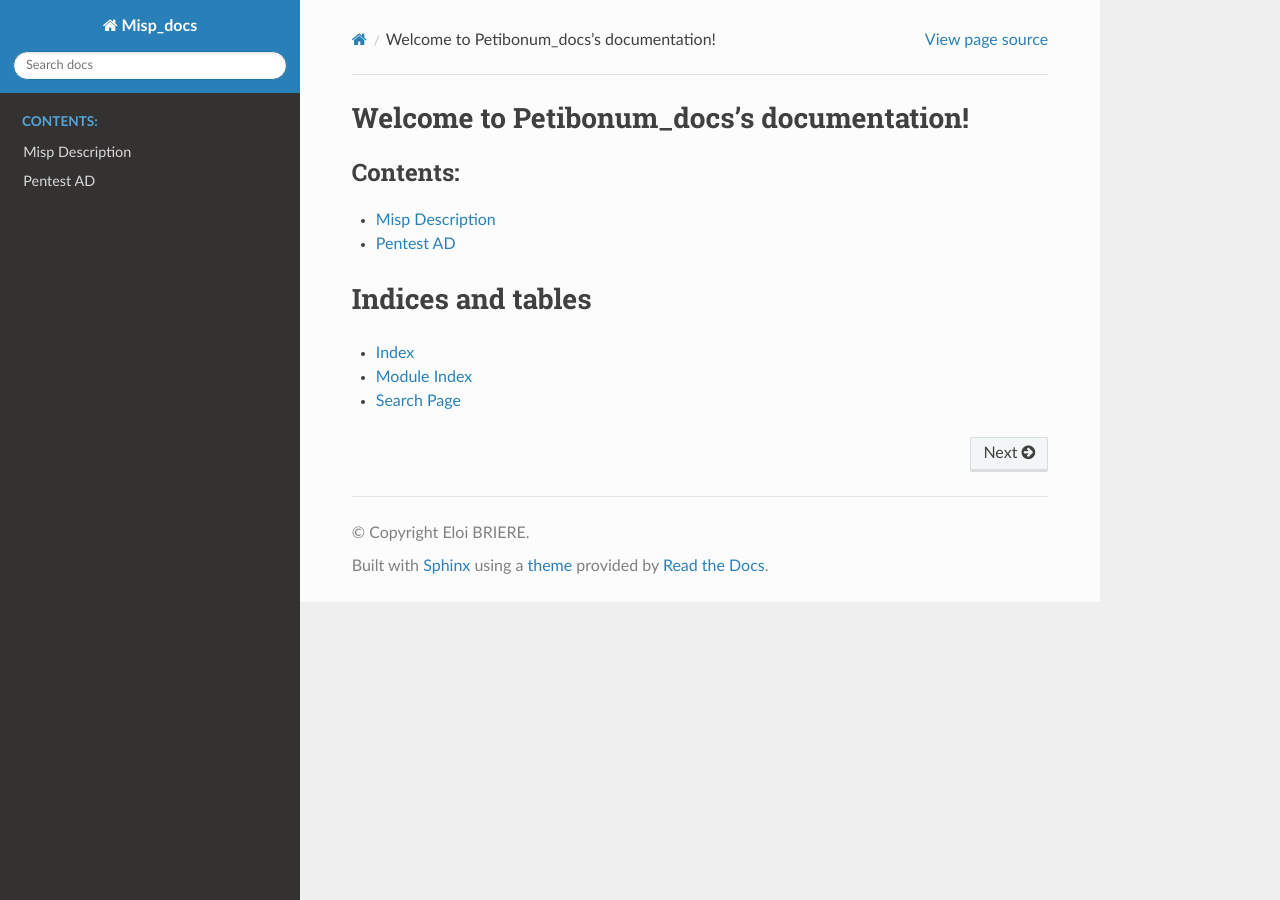
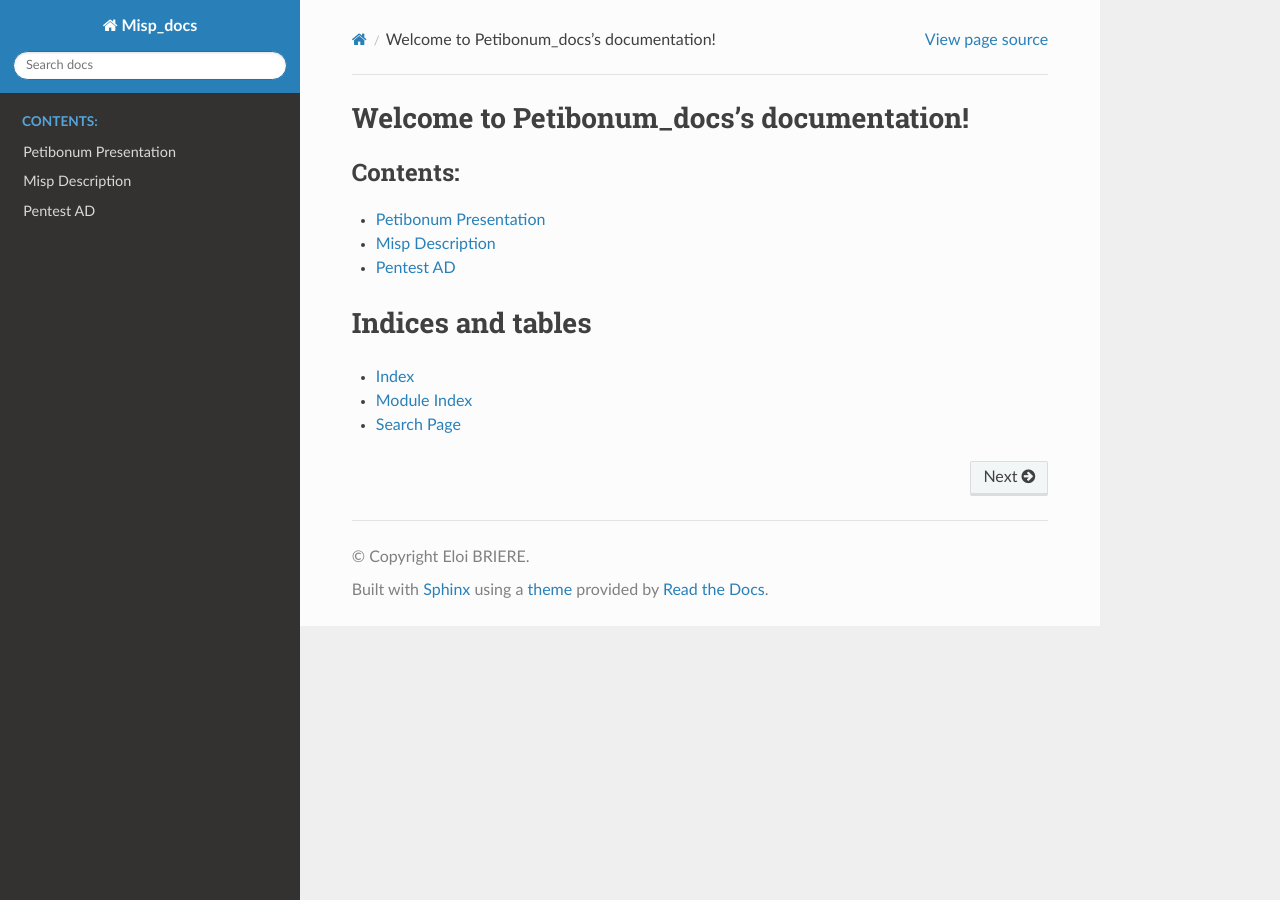
Before and after one commit to Iole-Bri/misp_docs_2, a Sphinx documentation site: the page built from docs/source/index.rst, in a window 1280 px wide. Built offline with Sphinx 7.4.7 and the Read the Docs theme 2.0.0, drawn with Linux system fonts in a browser that asks for light colours.

```diff
--- a/docs/source/index.rst
+++ b/docs/source/index.rst
@@ -10,6 +10,7 @@ Welcome to Petibonum_docs's documentation!
    :maxdepth: 1
    :caption: Contents:
 
+   src/me.md
    src/misp.md
    src/pentest_AD.md
 
--- /dev/null
+++ b/docs/source/src/me.md
@@ -0,0 +1,3 @@
+# Petibonum Presentation
+
+![image](src/img/Petibonum.jpeg)
```
Also changed, not shown: docs/source/src/img/Petibonum.jpeg (added).
